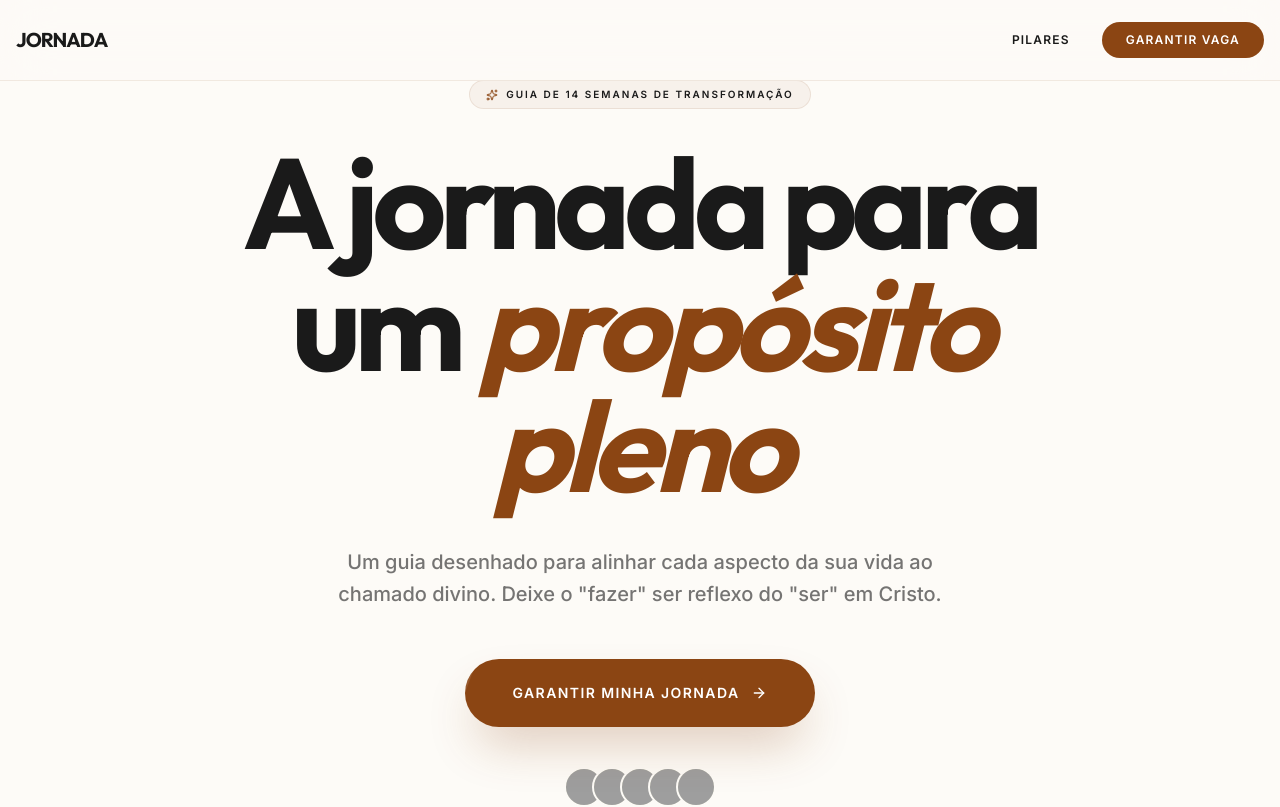
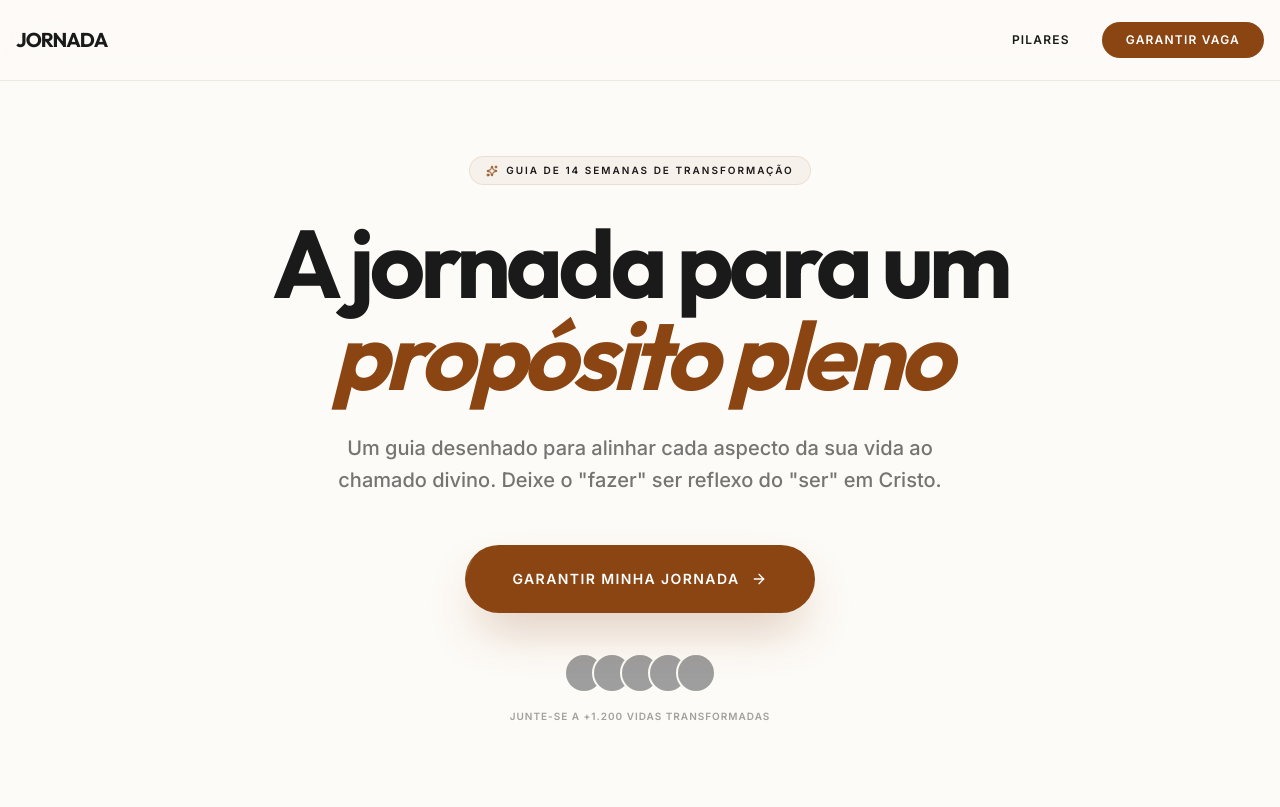
Before and after one commit to tiagoncosta/Jornada-Prop-sito-site-02, a React (Vite) app: page / in a window 1280 px wide. Shown: the top 807 px of the page. Built offline with nearby package versions, Linux system fonts and the light colour scheme; grey boxes are pictures that could not be loaded.

Commit message:
feat: Adjust hero section typography
Reduce margin bottom of hero title and adjust font size for medium screens to improve layout spacing and readability.

```diff
--- a/src/App.tsx
+++ b/src/App.tsx
@@ -89,7 +89,7 @@ export default function App() {
               Guia de 14 semanas de transformação
             </div>
 
-            <h1 className="text-5xl md:text-8xl lg:text-9xl font-display font-bold mb-10 leading-[0.95] tracking-tighter">
+            <h1 className="text-5xl md:text-8xl font-display font-bold mb-8 leading-[0.95] tracking-tighter">
               A jornada para um <span className="text-accent italic">propósito pleno</span>
             </h1>
           </Reveal>
```
